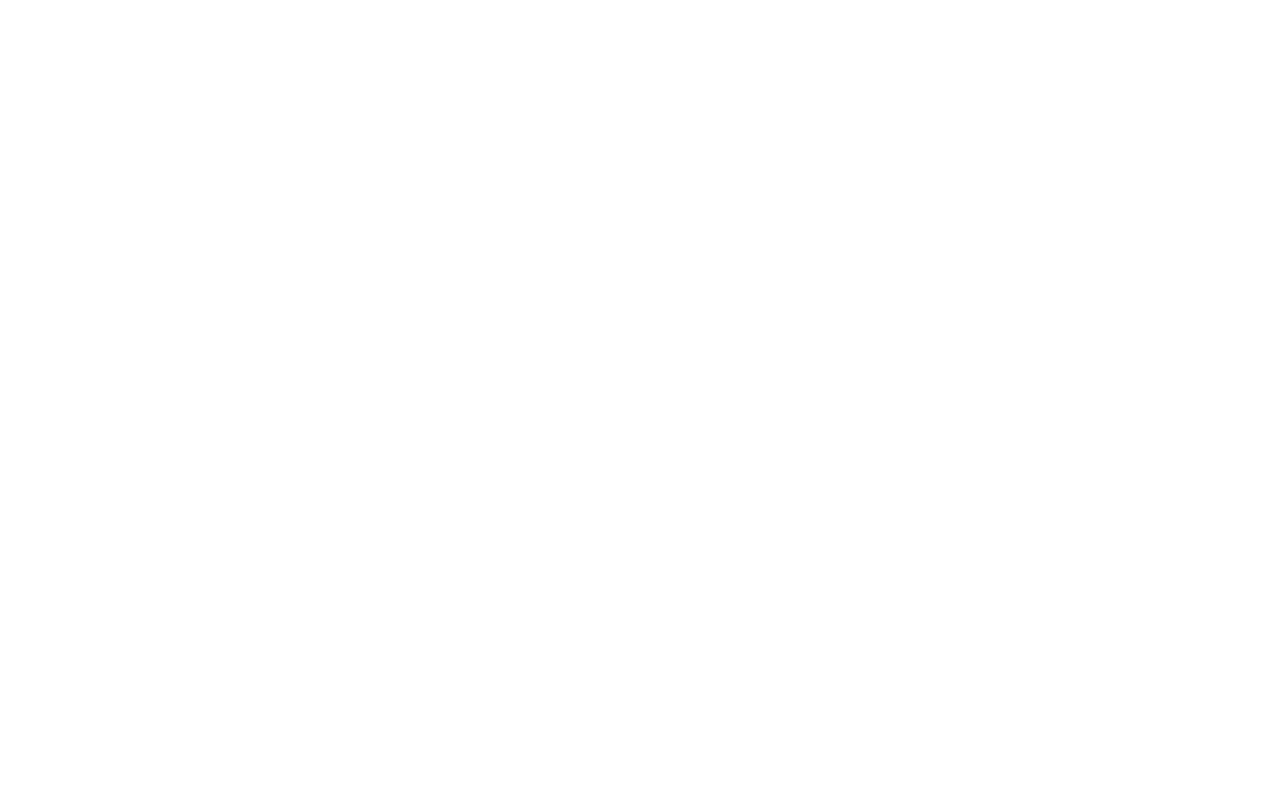
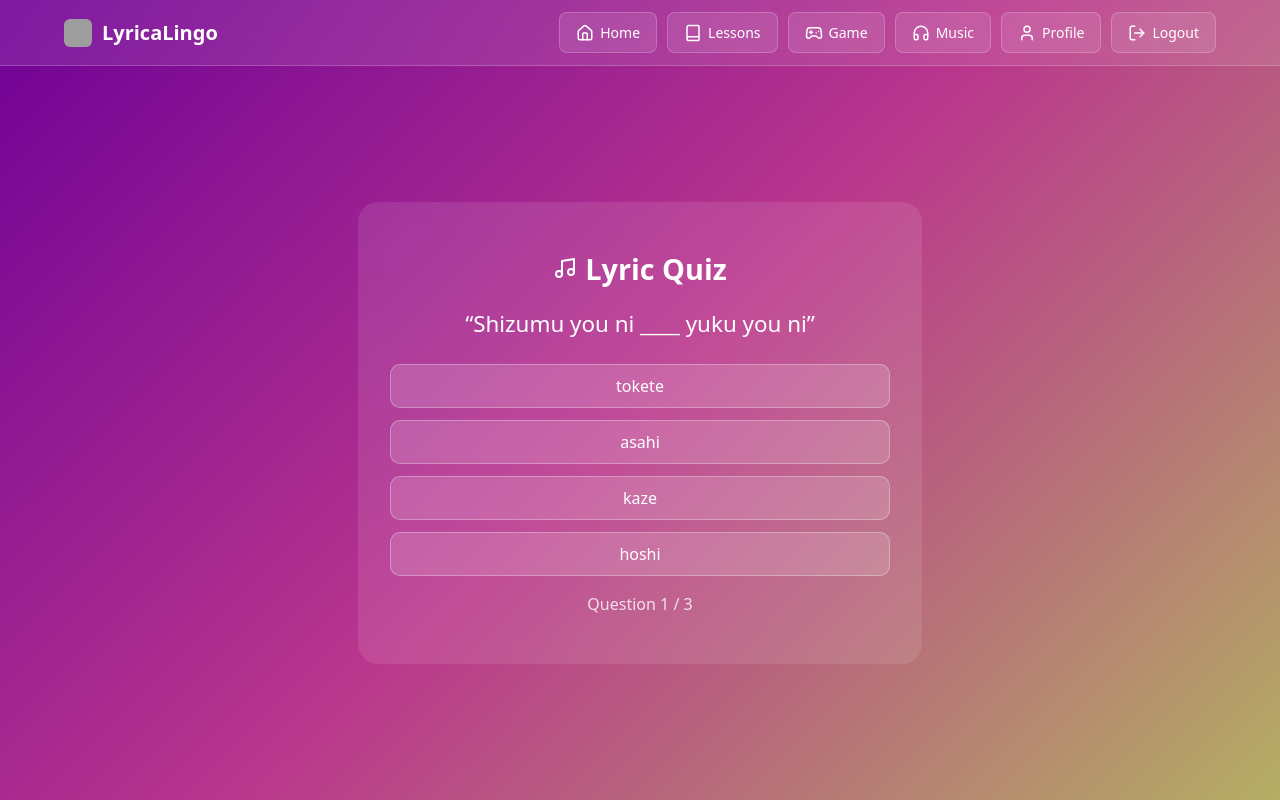
Before and after one commit to Sammypef/software-engineer-group, a React (Vite) app in the folder my-react-app/: page /game in a window 1280 px wide. Before the commit this address had no page. Built offline with nearby package versions, Linux system fonts and the light colour scheme; grey boxes are pictures that could not be loaded.

Commit message:
game page success!

```diff
--- a/my-react-app/src/App.jsx
+++ b/my-react-app/src/App.jsx
@@ -8,6 +8,7 @@
 import Song from './components/Song.jsx';
 import Music from './components/Music.jsx';
 import Lessons from './components/Lessons.jsx';
+import Game from './components/Game.jsx';
 
 function App() {
   return (
@@ -61,6 +62,8 @@
             }
           />
 
+          <Route path="/game" element={<Game />} />
+
           <Route path="/" element={<Navigate to="/home" replace />} />
         </Routes>
       </Router>
--- a/my-react-app/src/components/Game.jsx
+++ b/my-react-app/src/components/Game.jsx
@@ -1,9 +1,13 @@
 // src/components/Game.jsx
 import React, { useState } from "react";
-import { motion } from "framer-motion";
-import { Music } from "lucide-react";
+import { useNavigate } from "react-router-dom";
+import { Home, Book, Headphones, User, LogOut, Search, PlayCircle, Gamepad2, BookOpen, Music, ChevronRight } from "lucide-react";
+import { useAuth } from "../contexts/AuthContext";
 
 export default function LyricQuiz() {
+  const { logout } = useAuth();
+  const navigate = useNavigate();
+
   const quizData = [
     {
       lyric: "Shizumu you ni ____ yuku you ni",
@@ -29,11 +33,11 @@
 
   const handleSelect = (option) => {
   setSelected(option);
-    if (option === quizData[current].correct) setScore(score + 1);
+  if (option === quizData[current].correct) setScore(prev => prev + 1);
 
-    setTimeout(() => {
+  const timeoutId = setTimeout(() => {
     if (current + 1 < quizData.length) {
-        setCurrent(current + 1);
+      setCurrent(prev => prev + 1);
       setSelected(null);
     } else {
       setShowResult(true);
@@ -48,23 +52,86 @@
     setShowResult(false);
   };
 
+  const lyricIconUrl =
+    "https://raw.githubusercontent.com/Sammypef/software-engineer-group/peen-atempt/lyricicon.png";
+
   return (
     <div
   style={{
-        minHeight: "100vh",
+    minHeight: "100vh",     // fill viewport height
+    width: "100vw",         // fill viewport width
+    display: "flex",
+    flexDirection: "column",
     background: "linear-gradient(135deg, #6f0097 0%, #ba378d 50%, #b4ae63 100%)",
     color: "white",
+  }}
+>
+      {/* Navbar */}
+      <nav
+        style={{
+          background: "rgba(255,255,255,0.1)",
+          backdropFilter: "blur(20px)",
+          padding: "12px 5%",
+          borderBottom: "1px solid rgba(255,255,255,0.2)",
           display: "flex",
-        flexDirection: "column",
+          justifyContent: "space-between",
+          alignItems: "center",
+          flexWrap: "wrap",
+        }}
+      >
+        <div style={{ display: "flex", alignItems: "center", gap: "10px" }}>
+          <img
+            src={lyricIconUrl}
+            alt="LyricLingo"
+            style={{ width: "28px", height: "28px", borderRadius: "6px" }}
+          />
+          <span style={{ fontWeight: "bold", fontSize: "20px" }}>
+            LyricaLingo
+          </span>
+        </div>
+
+        <div style={{ display: "flex", gap: "10px", flexWrap: "wrap" }}>
+          <button style={navBtn} onClick={() => navigate("/home")}>
+            <Home size={18} /> Home
+          </button>
+          <button style={navBtn} onClick={() => navigate("/lessons")}>
+            <Book size={18} /> Lessons
+          </button>
+          <button style={navBtn} onClick={() => navigate("/game")}>
+            <Gamepad2 size={18} /> Game
+          </button>
+          <button style={navBtn} onClick={() => navigate("/music")}>
+            <Headphones size={18} /> Music
+          </button>
+          <button style={navBtn} onClick={() => navigate("/progression")}>
+            <User size={18} /> Profile
+          </button>
+          <button
+            style={navBtn}
+            onClick={logout}
+            onMouseOver={(e) =>
+              (e.currentTarget.style.background = "rgba(239, 68, 68, 0.2)")
+            }
+            onMouseOut={(e) =>
+              (e.currentTarget.style.background = "rgba(255, 255, 255, 0.1)")
+            }
+          >
+            <LogOut size={18} /> Logout
+          </button>
+        </div>
+      </nav>
+
+      {/* Game Section */}
+      <div
+        style={{
+          flex: 1,
+          display: "flex",
           alignItems: "center",
           justifyContent: "center",
           padding: "2rem",
         }}
       >
-      <motion.div
-        initial={{ scale: 0.9, opacity: 0 }}
-        animate={{ scale: 1, opacity: 1 }}
-        transition={{ duration: 0.4 }}
+        <div
           style={{
             background: "rgba(255,255,255,0.1)",
             padding: "2rem",
@@ -75,7 +142,7 @@
           }}
         >
           <h1 style={{ fontSize: "1.8rem", marginBottom: "1rem" }}>
-          <Music size={24} style={{ marginRight: 8, display: "inline-block" }} />
+            <Music size={24} style={{ marginRight: 8 }} />
             Lyric Quiz
           </h1>
 
@@ -87,10 +154,9 @@
 
               <div style={{ display: "grid", gap: "12px" }}>
                 {quizData[current].options.map((opt) => (
-                <motion.button
+                  <button
                     key={opt}
                     onClick={() => handleSelect(opt)}
-                  whileHover={{ scale: 1.05 }}
                     disabled={!!selected}
                     style={{
                       background:
@@ -109,7 +175,7 @@
                     }}
                   >
                     {opt}
-                </motion.button>
+                  </button>
                 ))}
               </div>
 
@@ -119,7 +185,9 @@
             </>
           ) : (
             <>
-            <h2 style={{ fontSize: "1.6rem", marginBottom: "1rem" }}>Quiz Complete!</h2>
+              <h2 style={{ fontSize: "1.6rem", marginBottom: "1rem" }}>
+                Quiz Complete!
+              </h2>
               <p style={{ fontSize: "1.2rem", marginBottom: "1rem" }}>
                 You scored {score} out of {quizData.length}.
               </p>
@@ -139,7 +207,22 @@
               </button>
             </>
           )}
-      </motion.div>
+        </div>
+      </div>
     </div>
   );
 }
+
+const navBtn = {
+  padding: "10px 16px",
+  background: "rgba(255, 255, 255, 0.1)",
+  border: "1px solid rgba(255, 255, 255, 0.2)",
+  borderRadius: "8px",
+  color: "white",
+  cursor: "pointer",
+  display: "flex",
+  alignItems: "center",
+  gap: "6px",
+  fontSize: "14px",
+  transition: "all 0.2s ease",
+};
--- a/my-react-app/src/components/Homepage.jsx
+++ b/my-react-app/src/components/Homepage.jsx
@@ -2,7 +2,8 @@
 import React from "react";
 import { useAuth } from "../contexts/AuthContext";
 import { useNavigate } from "react-router-dom";
-import { Home, Book, Headphones, User, LogOut, Search, PlayCircle } from "lucide-react";
+import { Home, Book, Headphones, User, LogOut, Search, PlayCircle, Gamepad2 } from "lucide-react";
+
 
 const Homepage = () => {
   const { currentUser, logout } = useAuth();
@@ -128,6 +129,9 @@
           <button style={styles.navButton} onClick={() => navigate("/lessons")}>
             <Book size={18} /> Lessons
           </button>
+          <button style={styles.navButton} onClick={() => navigate("/game")}>
+            <Gamepad2 size={18} /> Game
+          </button>
           <button style={styles.navButton} onClick={() => navigate("/music")}>
             <Headphones size={18} /> Music
           </button>
--- a/my-react-app/src/components/Lessons.jsx
+++ b/my-react-app/src/components/Lessons.jsx
@@ -1,7 +1,7 @@
 // src/components/Lessons.jsx
 import React, { useState, useEffect } from "react";
 import { useNavigate } from "react-router-dom";
-import { Home, Book, Headphones, User, LogOut, ChevronRight, Music, BookOpen } from "lucide-react";
+import { Home, Book, Headphones, User, LogOut, Search, PlayCircle, Gamepad2, Music, Clock, Disc, Heart } from "lucide-react";
 import { useAuth } from "../contexts/AuthContext";
 
 export default function Lessons() {
@@ -278,6 +278,9 @@
           <button style={{...styles.navButton, background: "rgba(255, 255, 255, 0.2)"}}>
             <Book size={18} /> <span>Lessons</span>
           </button>
+          <button style={styles.navButton} onClick={() => navigate("/game")}>
+            <Gamepad2 size={18} /> Game
+          </button>
           <button style={styles.navButton} onClick={() => navigate("/music")}>
             <Headphones size={18} /> <span>Music</span>
           </button>
--- a/my-react-app/src/components/Music.jsx
+++ b/my-react-app/src/components/Music.jsx
@@ -1,7 +1,7 @@
 // src/components/Music.jsx
 import React, { useState, useEffect } from "react";
 import { useNavigate } from "react-router-dom";
-import { Home, Book, Headphones, User, LogOut, Music, Heart, Clock, Disc } from "lucide-react";
+import { Home, Book, Headphones, User, LogOut, Search, PlayCircle, Gamepad2, Music, Clock, Disc, Heart } from "lucide-react";
 import { useAuth } from "../contexts/AuthContext";
 
 export default function MusicPage() {
@@ -172,7 +172,10 @@
           <button style={styles.navButton} onClick={() => navigate("/lessons")}>
             <Book size={18} /> <span>Lessons</span>
           </button>
-          <button style={{...styles.navButton, background: "rgba(255, 255, 255, 0.2)"}}>
+          <button style={styles.navButton} onClick={() => navigate("/game")}>
+            <Gamepad2 size={18} /> <span>Game</span>
+          </button>
+          <button style={styles.navButton} onClick={() => navigate("/music")}>
             <Headphones size={18} /> <span>Music</span>
           </button>
           <button style={styles.navButton} onClick={() => navigate("/progression")}>
--- a/my-react-app/src/components/Profile.jsx
+++ b/my-react-app/src/components/Profile.jsx
@@ -1,7 +1,7 @@
 // src/components/Progression.jsx
 import React from "react";
 import { useNavigate } from "react-router-dom";
-import { Home, Book, Headphones, User, LogOut } from "lucide-react";
+import { Home, Book, Headphones, User, LogOut, Search, PlayCircle, Gamepad2 } from "lucide-react";
 import { useAuth } from "../contexts/AuthContext";
 
 const Progression = () => {
@@ -158,6 +158,9 @@
           <button style={styles.navButton}>
             <Book size={18} /> <span>Lessons</span>
           </button>
+          <button style={styles.navButton} onClick={() => navigate("/game")}>
+            <Gamepad2 size={18} /> Game
+          </button>
           <button style={styles.navButton}>
             <Headphones size={18} /> <span>Music</span>
           </button>
--- a/my-react-app/src/components/ProtectedRoute.jsx
+++ b/my-react-app/src/components/ProtectedRoute.jsx
@@ -1,15 +1,22 @@
+// src/components/ProtectedRoute.jsx
 import React from "react";
 import { Navigate } from "react-router-dom";
 import { useAuth } from "../contexts/AuthContext";
 
-const ProtectedRoute = ({ children }) => {
+export default function ProtectedRoute({ children }) {
   const { currentUser } = useAuth();
 
   if (!currentUser) {
     return <Navigate to="/login" replace />;
   }
 
-  return children;
-};
-
-export default ProtectedRoute;
+  return (
+    <div style={{
+      height: "100vh",          // full viewport
+      display: "flex",
+      flexDirection: "column",  // allow navbar + content stacking
+    }}>
+      {children}
+    </div>
+  );
+}
```
Lines whose indentation alone changed are shown as unchanged.
